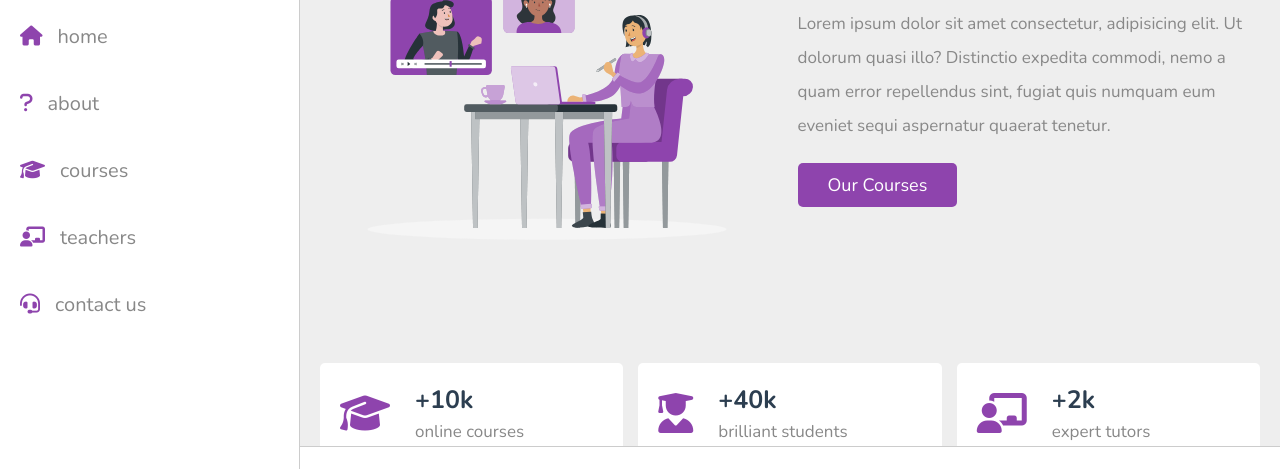
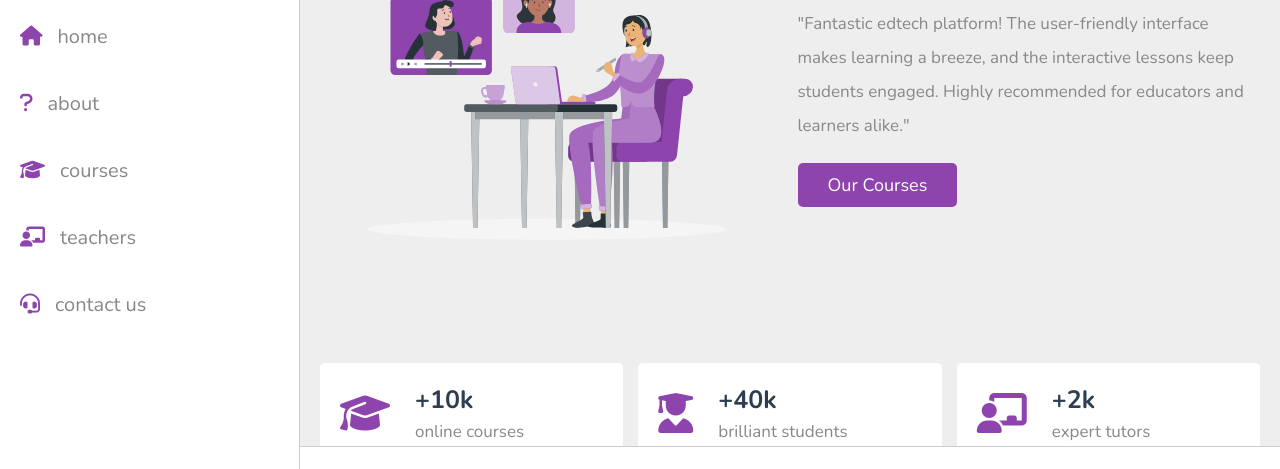
Before and after one commit to Vivek77718/edutech, a plain HTML site: page about.html in a window 1280 px wide. Shown: the part 276-745 px from the top of the page. Drawn offline with nearby package versions, Linux system fonts and the light colour scheme.

Commit message:
edit comment

```diff
--- a/about.html
+++ b/about.html
@@ -81,7 +81,7 @@
 
       <div class="content">
          <h3>why choose us?</h3>
-         <p>Lorem ipsum dolor sit amet consectetur, adipisicing elit. Ut dolorum quasi illo? Distinctio expedita commodi, nemo a quam error repellendus sint, fugiat quis numquam eum eveniet sequi aspernatur quaerat tenetur.</p>
+         <p>"Fantastic edtech platform! The user-friendly interface makes learning a breeze, and the interactive lessons keep students engaged. Highly recommended for educators and learners alike."</p>
          <a href="courses.html" class="inline-btn">our courses</a>
       </div>
 
```
